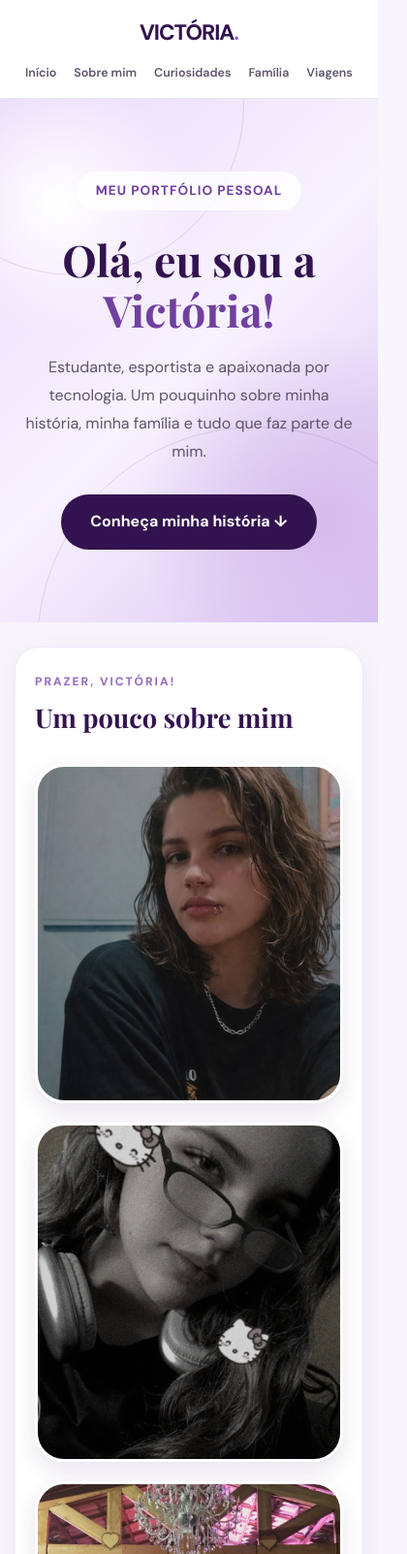
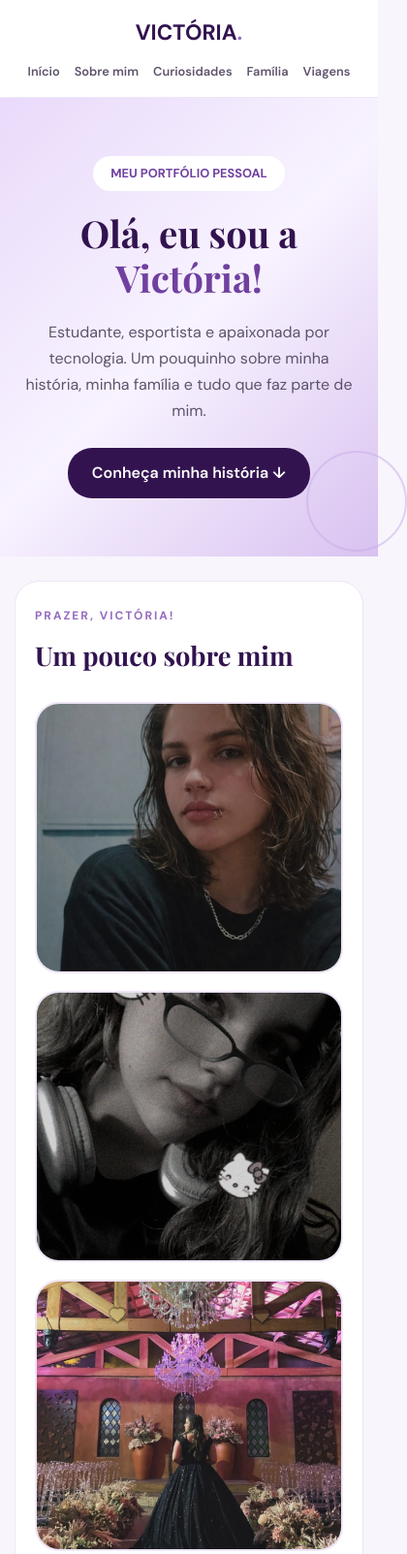
Before and after one commit to victoriabrunini13-ship-it/meu_portifolio, a plain HTML site: page assets/sobre.html in a window 390 px wide. Shown: the top 1603 px of the page at 97% size, 420 px wide, since content can reach past the window. Drawn offline with nearby package versions, Linux system fonts and the light colour scheme.

Commit message:
organizando o html e simplicando o css

```diff
--- a/assets/sobre.html
+++ b/assets/sobre.html
@@ -6,12 +6,9 @@
     <meta charset="UTF-8">
     <meta name="viewport" content="width=device-width, initial-scale=1.0">
 
-    <title>Portfólio | Victória Lago Brunini</title>
+    <title>Meu Portfólio - Victória</title>
 
-    <link rel="preconnect" href="https://fonts.googleapis.com">
-    <link rel="preconnect" href="https://fonts.gstatic.com" crossorigin>
-
-    <link href="https://fonts.googleapis.com/css2?family=DM+Sans:wght@400;500;600;700;800&family=Playfair+Display:wght@600;700&display=swap" rel="stylesheet">
+    <link href="https://fonts.googleapis.com/css2?family=DM+Sans:wght@400;500;600;700&family=Playfair+Display:wght@600;700&display=swap" rel="stylesheet">
 
     <style>
 
@@ -27,55 +24,41 @@
             scroll-behavior: smooth;
         }
 
-        :root {
-            --roxo-escuro: #32134f;
-            --roxo: #7040a0;
-            --roxo-medio: #956bc0;
-            --lilas: #c7a9e8;
-            --lilas-claro: #eee4fa;
-            --fundo: #f8f5fc;
-            --texto: #5e536c;
-            --branco: #ffffff;
-        }
-
         body {
             font-family: 'DM Sans', sans-serif;
-            background: var(--fundo);
+            background-color: #f8f5fc;
             color: #352746;
-            line-height: 1.8;
-            overflow-x: hidden;
+            line-height: 1.7;
         }
 
         /* MENU */
 
         .navbar {
+            background-color: white;
+            padding: 15px 7%;
             position: sticky;
             top: 0;
-            z-index: 1000;
-            background: rgba(255, 255, 255, 0.94);
-            backdrop-filter: blur(15px);
+            z-index: 10;
             border-bottom: 1px solid #eee5f7;
-            padding: 15px 7%;
         }
 
         .nav-content {
-            max-width: 1250px;
+            max-width: 1150px;
             margin: auto;
             display: flex;
+            justify-content: space-between;
             align-items: center;
-            justify-content: space-between;
             gap: 20px;
         }
 
         .logo {
+            color: #32134f;
             font-size: 1.4rem;
-            font-weight: 800;
-            color: var(--roxo-escuro);
-            letter-spacing: -1px;
+            font-weight: 700;
         }
 
         .logo span {
-            color: var(--roxo-medio);
+            color: #956bc0;
         }
 
         .nav-links {
@@ -85,139 +68,115 @@
         }
 
         .nav-links a {
-            color: var(--texto);
+            color: #5e536c;
             text-decoration: none;
             font-size: 0.9rem;
             font-weight: 600;
-            transition: color 0.3s ease;
         }
 
         .nav-links a:hover {
-            color: var(--roxo);
+            color: #7040a0;
         }
 
-        /* CAPA */
+        /* CAPA DO PORTFÓLIO */
 
         .hero {
-            min-height: 540px;
-            padding: 100px 20px;
+            min-height: 65vh;
+            padding: 80px 20px;
             display: flex;
+            justify-content: center;
             align-items: center;
-            justify-content: center;
             text-align: center;
             position: relative;
-            overflow: hidden;
-
-            background:
-                radial-gradient(circle at 15% 20%, #ffffff 0%, transparent 25%),
-                radial-gradient(circle at 85% 80%, #d6bcec 0%, transparent 35%),
-                linear-gradient(135deg, #e9dafa, #f8f3ff, #d8c1f0);
-        }
-
-        .hero::before,
-        .hero::after {
-            content: "";
-            position: absolute;
-            border: 1px solid rgba(112, 64, 160, 0.16);
-            border-radius: 50%;
-            pointer-events: none;
-        }
-
-        .hero::before {
-            width: 350px;
-            height: 350px;
-            top: -170px;
-            left: -100px;
+            background: linear-gradient(135deg, #e9dafa, #f8f3ff, #d8c1f0);
         }
 
         .hero::after {
-            width: 450px;
-            height: 450px;
-            bottom: -250px;
-            right: -100px;
+            content: "";
+            width: 180px;
+            height: 180px;
+            border: 2px solid #c7a9e8;
+            border-radius: 50%;
+            position: absolute;
+            right: 5%;
+            bottom: 10%;
+            opacity: 0.5;
         }
 
         .hero-content {
-            max-width: 850px;
-            position: relative;
-            z-index: 2;
-            animation: aparecer 1s ease;
+            max-width: 800px;
         }
 
         .hero-tag {
             display: inline-block;
-            padding: 8px 20px;
-            border-radius: 50px;
-            background: rgba(255, 255, 255, 0.8);
-            color: var(--roxo);
-            font-size: 0.85rem;
+            background-color: white;
+            color: #7040a0;
+            padding: 7px 18px;
+            border-radius: 20px;
+            font-size: 0.8rem;
             font-weight: 700;
-            letter-spacing: 1px;
-            margin-bottom: 25px;
+            margin-bottom: 20px;
         }
 
         .hero h1 {
             font-family: 'Playfair Display', serif;
-            color: var(--roxo-escuro);
-            font-size: clamp(2.7rem, 6vw, 5rem);
-            line-height: 1.15;
+            color: #32134f;
+            font-size: 3.5rem;
+            line-height: 1.2;
             margin-bottom: 20px;
         }
 
         .hero h1 span {
-            color: var(--roxo);
+            color: #7040a0;
         }
 
         .hero p {
-            color: var(--texto);
-            font-size: 1.15rem;
-            margin-bottom: 30px;
+            color: #5e536c;
+            font-size: 1.1rem;
+            margin-bottom: 25px;
         }
 
-        .hero-button {
+        /* BOTÕES */
+
+        .hero-button,
+        .botao {
             display: inline-block;
-            padding: 14px 30px;
-            background: var(--roxo-escuro);
+            background-color: #32134f;
             color: white;
+            padding: 12px 25px;
+            border-radius: 25px;
             text-decoration: none;
-            border-radius: 50px;
-            font-weight: 700;
+            font-weight: 600;
             transition: 0.3s;
         }
 
-        .hero-button:hover {
-            background: var(--roxo);
-            transform: translateY(-4px);
-            box-shadow: 0 8px 20px rgba(112, 64, 160, 0.2);
+        .hero-button:hover,
+        .botao:hover {
+            background-color: #7040a0;
+            transform: translateY(-3px);
         }
 
-        /* CONTEÚDO PRINCIPAL */
+        /* CONTEÚDO */
 
         .container {
             max-width: 1150px;
             margin: auto;
-            padding: 50px 25px;
+            padding: 45px 25px;
         }
 
         section {
-            background: var(--branco);
-            margin-bottom: 35px;
-            padding: 45px;
-            border-radius: 30px;
-            box-shadow: 0 8px 35px rgba(74, 39, 107, 0.06);
-            border: 1px solid #f0e8f8;
-            transition: box-shadow 0.3s ease;
+            background-color: white;
+            padding: 40px;
+            margin-bottom: 30px;
+            border-radius: 25px;
+            border: 1px solid #eee5f7;
             scroll-margin-top: 100px;
         }
 
-        section:hover {
-            box-shadow: 0 12px 40px rgba(74, 39, 107, 0.11);
-        }
-
         .section-label {
-            color: var(--roxo-medio);
+            color: #956bc0;
             font-size: 0.75rem;
-            font-weight: 800;
+            font-weight: 700;
             text-transform: uppercase;
             letter-spacing: 2px;
             margin-bottom: 8px;
@@ -225,57 +184,43 @@
 
         h2 {
             font-family: 'Playfair Display', serif;
+            color: #32134f;
             font-size: 2rem;
-            color: var(--roxo-escuro);
-            margin-bottom: 25px;
-            line-height: 1.3;
+            margin-bottom: 20px;
         }
 
         h3 {
-            color: var(--roxo);
+            color: #7040a0;
             font-size: 1.3rem;
-            margin: 30px 0 15px;
+            margin: 25px 0 15px;
         }
 
         p {
-            color: var(--texto);
-            margin-top: 18px;
+            color: #5e536c;
+            margin-top: 15px;
         }
 
         /* GALERIA DE FOTOS */
 
         .galeria {
             display: grid;
-            grid-template-columns: repeat(3, minmax(0, 1fr));
-            gap: 24px;
-            margin: 30px 0;
-            align-items: stretch;
+            grid-template-columns: repeat(3, 1fr);
+            gap: 20px;
+            margin: 25px 0;
         }
 
         .galeria img {
+            width: 100%;
+            height: 300px;
+            object-fit: cover;
+            border-radius: 25px;
+            border: 2px solid #eee5f7;
             display: block;
-            width: 100%;
-            height: 330px;
-
-            /* Faz a foto preencher todo o espaço */
-            object-fit: cover;
-            object-position: center;
-
-            /* Aparência das fotos */
-            padding: 0;
-            background: transparent;
-            border: 3px solid white;
-            border-radius: 35px;
-
-            box-shadow: 0 8px 22px rgba(74, 39, 107, 0.13);
-
-            transition: transform 0.4s ease,
-                        box-shadow 0.4s ease;
+            transition: 0.3s;
         }
 
         .galeria img:hover {
-            transform: translateY(-7px) scale(1.025);
-            box-shadow: 0 15px 30px rgba(74, 39, 107, 0.22);
+            transform: scale(1.02);
         }
 
         /* LISTAS */
@@ -283,80 +228,48 @@
         ul {
             list-style: none;
             display: grid;
-            grid-template-columns: repeat(2, minmax(0, 1fr));
+            grid-template-columns: repeat(2, 1fr);
             gap: 12px;
             margin-top: 20px;
         }
 
         li {
-            background: #f7f1fc;
-            padding: 13px 16px;
-            border-radius: 18px;
+            background-color: #f7f1fc;
             color: #5e536c;
-            font-size: 0.95rem;
-            transition: 0.3s;
+            padding: 12px 15px;
+            border-radius: 15px;
         }
 
         li::before {
-            content: "✦";
-            color: var(--roxo-medio);
-            font-weight: bold;
-            margin-right: 10px;
-        }
-
-        li:hover {
-            background: #eee2fa;
-            transform: translateX(4px);
-        }
-
-        /* BOTÕES */
-
-        .botao {
-            display: inline-block;
-            margin-top: 25px;
-            padding: 13px 25px;
-            background: var(--roxo-escuro);
-            color: white;
-            text-decoration: none;
-            border-radius: 50px;
-            font-weight: 700;
-            font-size: 0.9rem;
-            transition: 0.3s;
-        }
-
-        .botao:hover {
-            background: var(--roxo);
-            transform: translateY(-3px);
-            box-shadow: 0 8px 20px rgba(112, 64, 160, 0.2);
+            content: "✦ ";
+            color: #956bc0;
         }
 
         /* PLAYLIST */
 
         .playlist {
-            background: linear-gradient(120deg, #f0e5fb, #faf7ff);
-            border: 1px solid #eee1fa;
-            border-radius: 25px;
-            padding: 35px;
+            background-color: #f5effb;
+            padding: 30px;
+            border-radius: 20px;
             text-align: center;
         }
 
         .playlist-icon {
-            font-size: 3rem;
-            margin-bottom: 10px;
+            font-size: 2.5rem;
         }
 
         .playlist h3 {
-            margin-top: 0;
-            color: var(--roxo-escuro);
+            color: #32134f;
+            margin-top: 10px;
         }
 
         /* RODAPÉ */
 
         footer {
-            background: var(--roxo-escuro);
+            background-color: #32134f;
             color: white;
             text-align: center;
-            padding: 40px 20px;
+            padding: 30px 20px;
         }
 
         footer p {
@@ -369,40 +282,30 @@
             color: white;
         }
 
-        /* ANIMAÇÃO */
-
-        @keyframes aparecer {
-            from {
-                opacity: 0;
-                transform: translateY(25px);
-            }
-
-            to {
-                opacity: 1;
-                transform: translateY(0);
-            }
-        }
-
-        /* TABLETS */
+        /* RESPONSIVIDADE PARA TABLETS */
 
         @media (max-width: 900px) {
 
             .galeria {
-                grid-template-columns: repeat(2, minmax(0, 1fr));
+                grid-template-columns: repeat(2, 1fr);
             }
 
             section {
-                padding: 35px;
+                padding: 30px;
+            }
+
+            .hero h1 {
+                font-size: 3rem;
             }
 
         }
 
-        /* CELULARES */
+        /* RESPONSIVIDADE PARA CELULARES */
 
-        @media (max-width: 768px) {
+        @media (max-width: 600px) {
 
             .navbar {
-                padding: 14px 18px;
+                padding: 15px;
             }
 
             .nav-content {
@@ -412,24 +315,31 @@
 
             .nav-links {
                 justify-content: center;
-                gap: 12px 18px;
+                gap: 10px 15px;
             }
 
             .nav-links a {
-                font-size: 0.78rem;
+                font-size: 0.8rem;
             }
 
             .hero {
-                min-height: 430px;
-                padding: 75px 20px;
+                min-height: 55vh;
+                padding: 60px 20px;
             }
 
             .hero h1 {
-                font-size: 2.8rem;
+                font-size: 2.4rem;
             }
 
             .hero p {
                 font-size: 1rem;
+            }
+
+            .hero::after {
+                width: 100px;
+                height: 100px;
+                right: -30px;
+                bottom: 5px;
             }
 
             .container {
@@ -438,74 +348,34 @@
 
             section {
                 padding: 25px 20px;
-                margin-bottom: 22px;
-                border-radius: 25px;
+                margin-bottom: 20px;
             }
 
             h2 {
                 font-size: 1.7rem;
             }
 
+            .galeria {
+                grid-template-columns: 1fr;
+                gap: 18px;
+            }
+
+            .galeria img {
+                height: 280px;
+            }
+
             ul {
                 grid-template-columns: 1fr;
             }
 
-            .galeria {
-                grid-template-columns: 1fr;
-                gap: 20px;
-            }
-
-            .galeria img {
-                width: 100%;
-                height: 350px;
-                object-fit: cover;
-                object-position: center;
-                border-radius: 30px;
+            .playlist {
+                padding: 22px;
             }
 
             .botao {
                 text-align: center;
-                max-width: 100%;
             }
 
-        }
-
-        /* CELULARES PEQUENOS */
-
-        @media (max-width: 380px) {
-
-            .hero h1 {
-                font-size: 2.3rem;
-            }
-
-            .nav-links {
-                gap: 10px;
-            }
-
-            .nav-links a {
-                font-size: 0.72rem;
-            }
-
-            section {
-                padding: 22px 16px;
-            }
-
-            .galeria img {
-                height: 300px;
-            }
-
-        }
-
-        /* ACESSIBILIDADE: REDUZ MOVIMENTOS */
-
-        @media (prefers-reduced-motion: reduce) {
-            *,
-            *::before,
-            *::after {
-                scroll-behavior: auto !important;
-                animation-duration: 0.01ms !important;
-                transition-duration: 0.01ms !important;
-            }
         }
 
     </style>
```
